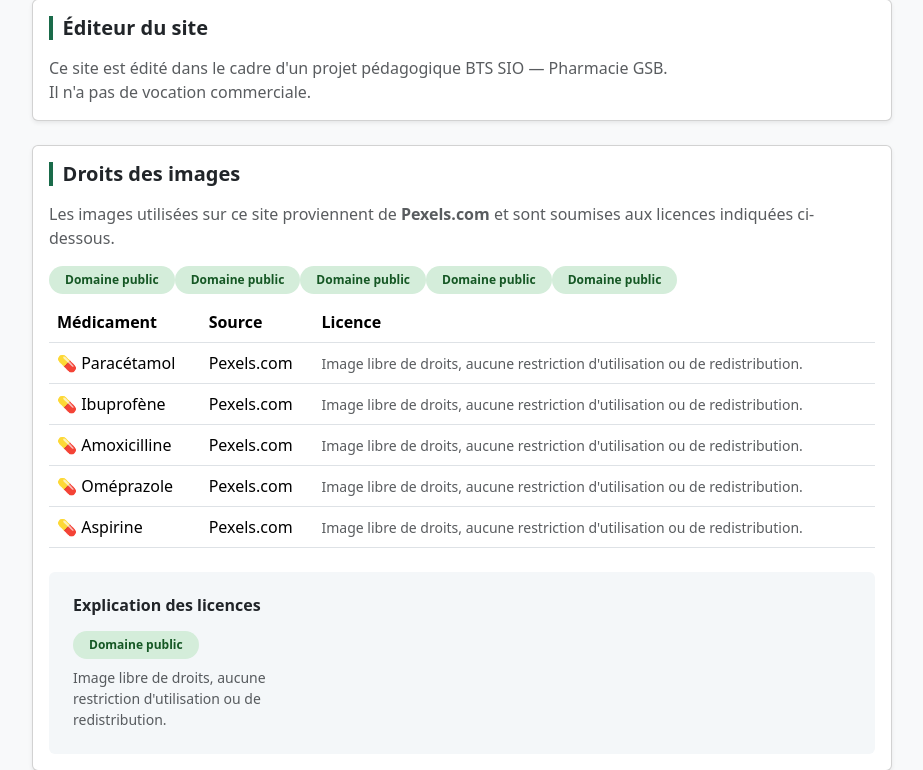
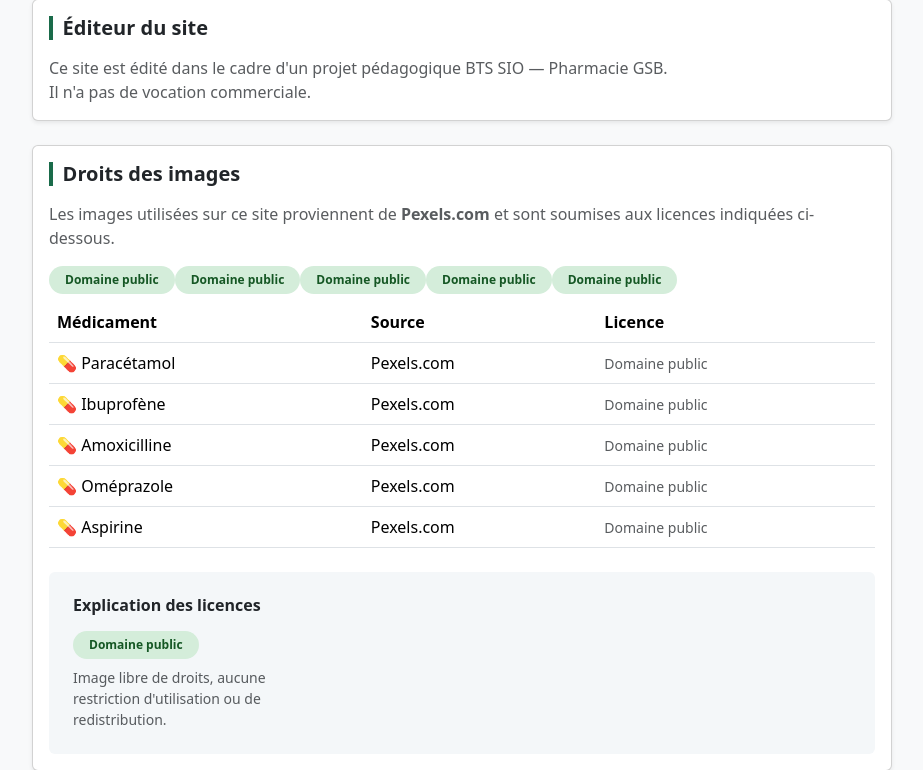
Before and after one commit to Skymx82/ProjetApi, a PHP site: page /ProjetApi/Vue/vue_droits.php in a window 1280 px wide. Shown: the part 159-929 px from the top of the page, without its empty margins (178-1101 px from the left). Run offline with PHP 8.4, Linux system fonts and the light colour scheme.

Commit message:
Mise à jour droits

```diff
--- a/Vue/vue_droits.php
+++ b/Vue/vue_droits.php
@@ -65,31 +65,31 @@
                                     <td>💊 Paracétamol</td>
                                     <td>Pexels.com</td>
                                     <span class="badge rounded-pill px-3 py-2 mb-2" style="background-color:#d4edda;color:#155724;">Domaine public</span>
-                                    <td class="text-muted small">Image libre de droits, aucune restriction d'utilisation ou de redistribution.</td>
+                                    <td class="text-muted small">Domaine public</td>
                                 </tr>
                                 <tr>
                                     <td>💊 Ibuprofène</td>
                                     <td>Pexels.com</td>
                                     <span class="badge rounded-pill px-3 py-2 mb-2" style="background-color:#d4edda;color:#155724;">Domaine public</span>
-                                    <td class="text-muted small">Image libre de droits, aucune restriction d'utilisation ou de redistribution.</td>
+                                    <td class="text-muted small">Domaine public</td>
                                 </tr>
                                 <tr>
                                     <td>💊 Amoxicilline</td>
                                     <td>Pexels.com</td>
                                     <span class="badge rounded-pill px-3 py-2 mb-2" style="background-color:#d4edda;color:#155724;">Domaine public</span>
-                                    <td class="text-muted small">Image libre de droits, aucune restriction d'utilisation ou de redistribution.</td>
+                                    <td class="text-muted small">Domaine public</td>
                                 </tr>
                                 <tr>
                                     <td>💊 Oméprazole</td>
                                     <td>Pexels.com</td>
                                     <span class="badge rounded-pill px-3 py-2 mb-2" style="background-color:#d4edda;color:#155724;">Domaine public</span>
-                                    <td class="text-muted small">Image libre de droits, aucune restriction d'utilisation ou de redistribution.</td>
+                                    <td class="text-muted small">Domaine public</td>
                                 </tr>
                                 <tr>
                                     <td>💊 Aspirine</td>
                                     <td>Pexels.com</td>
                                     <span class="badge rounded-pill px-3 py-2 mb-2" style="background-color:#d4edda;color:#155724;">Domaine public</span>
-                                    <td class="text-muted small">Image libre de droits, aucune restriction d'utilisation ou de redistribution.</td>
+                                    <td class="text-muted small">Domaine public</td>
                                 </tr>
                             </tbody>
                         </table>
```
